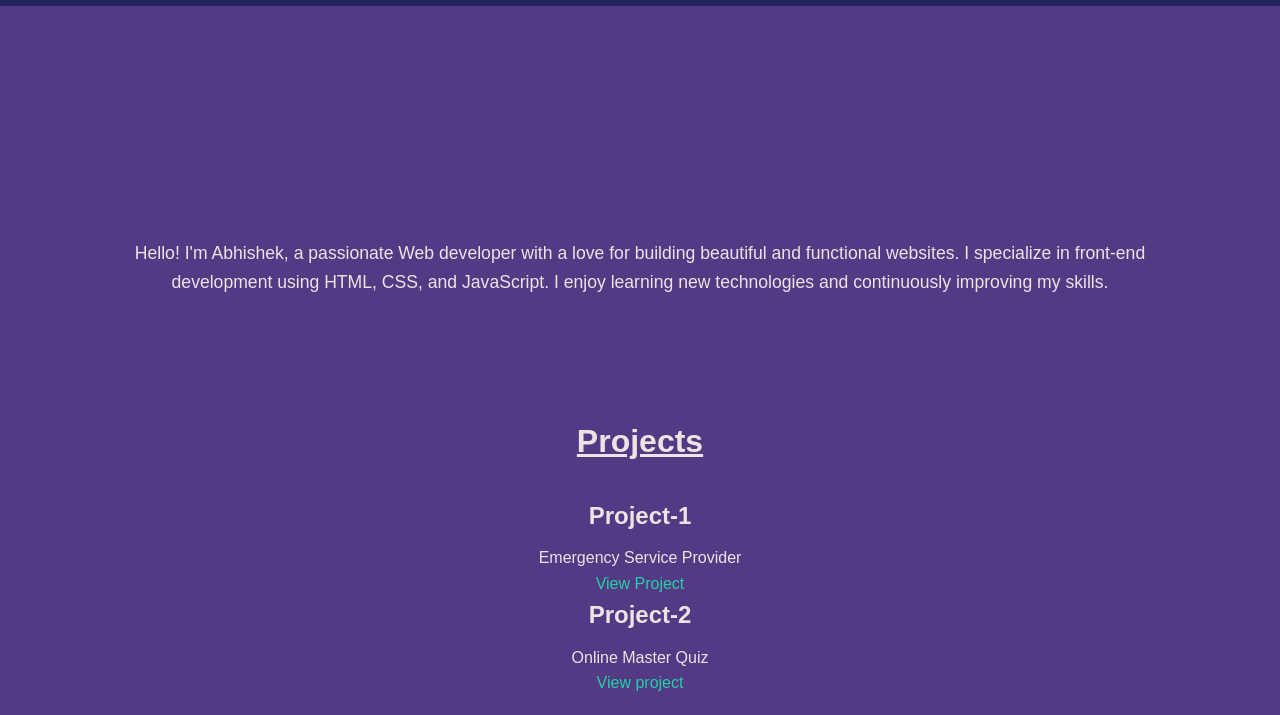
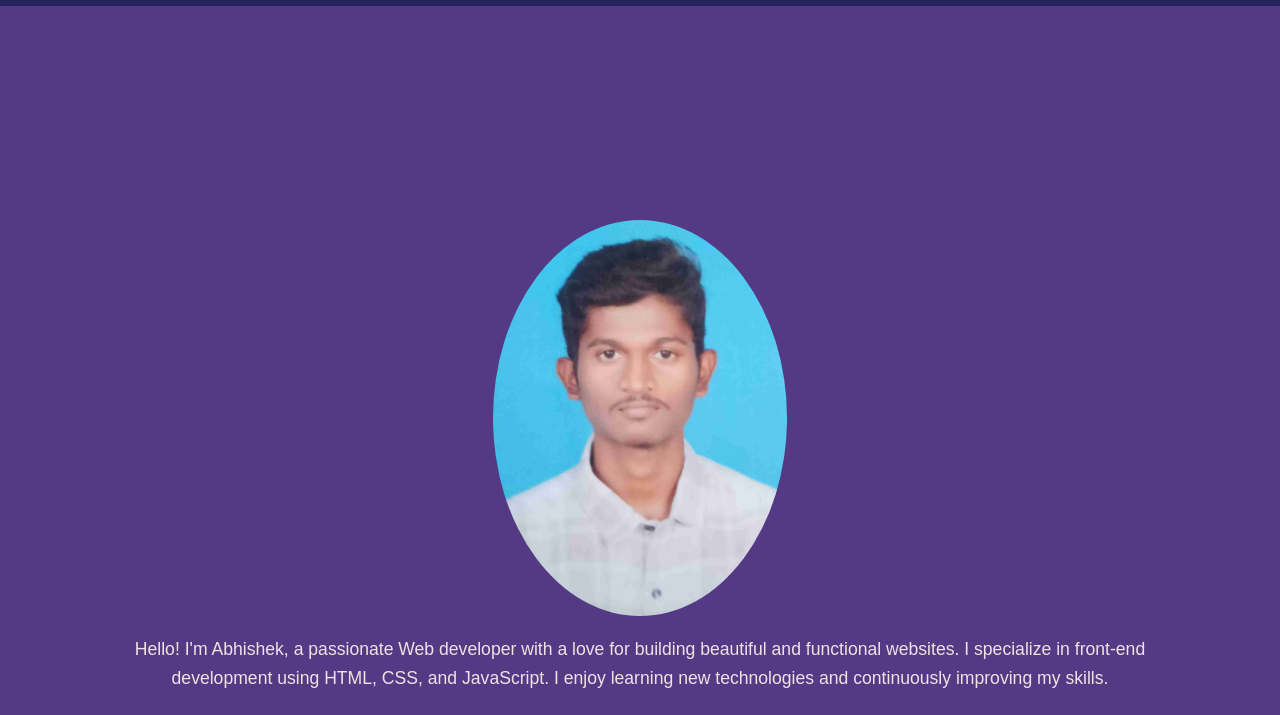
Before and after one commit to GitAbHi-511/porttfolio, a plain HTML site: page index.html in a window 1280 px wide. Shown: the part 85-800 px from the top of the page. Drawn offline with Linux system fonts and the light colour scheme.

Commit message:
Update index.html

```diff
--- a/index.html
+++ b/index.html
@@ -25,7 +25,7 @@
     <!--About section-->
     <section id="about">
         <div class="container">
-            <img src="portfolio-img.jpg" alt="" class="about-img">
+            <img src="portfolio img.jpg" alt="" class="about-img">
             <p>Hello! I'm Abhishek, a passionate Web developer with a love for building
                 beautiful and functional websites. I specialize in front-end development using HTML, CSS, and
                 JavaScript. I enjoy learning new technologies and continuously improving my skills.</p>
```
